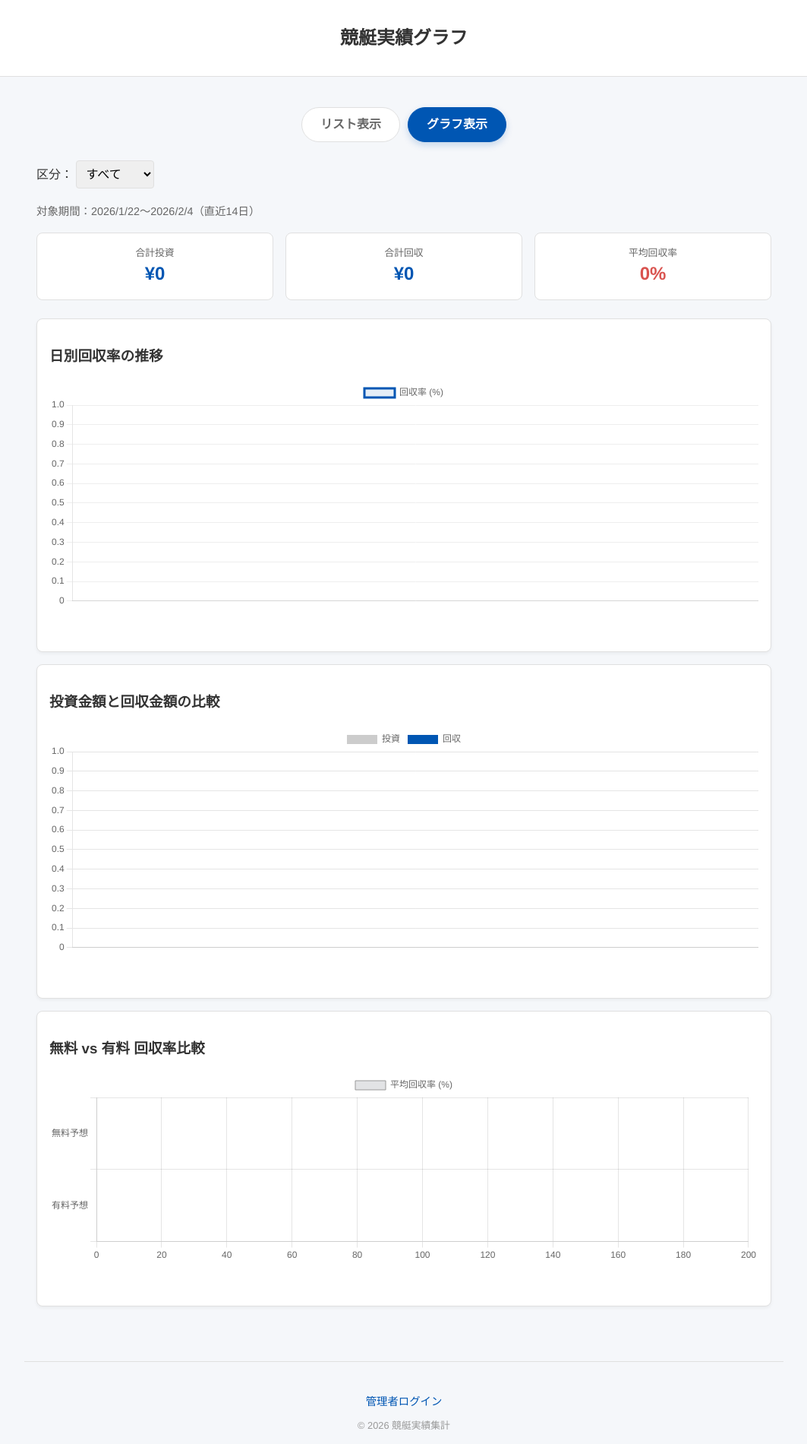
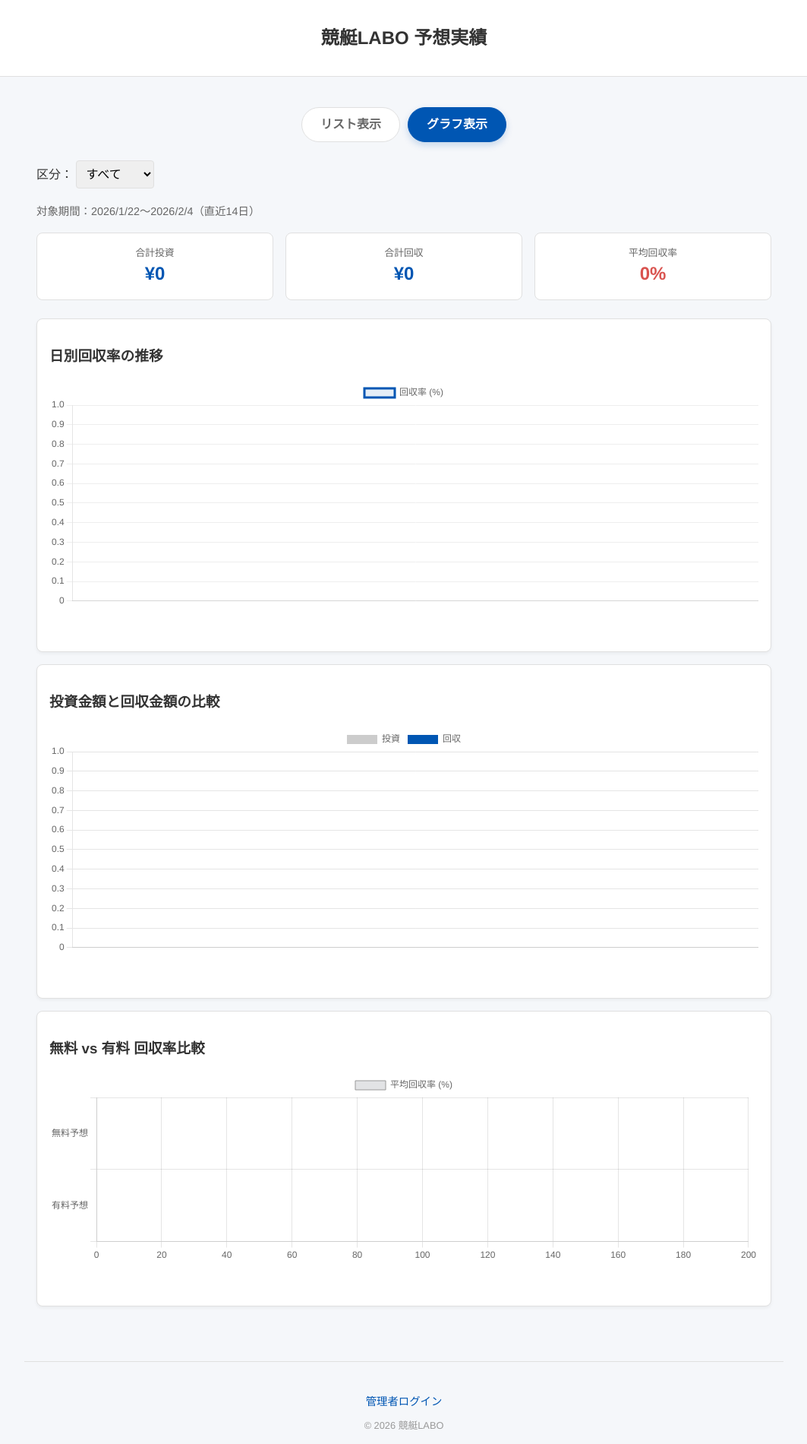
Before and after one commit to kyoteiLABO/boat-race-results, a plain HTML site: page graph.html in a window 1280 px wide. Shown: the whole page at 76% size, without its empty margins (108-1171 px from the left). Drawn offline with nearby package versions, Linux system fonts and the light colour scheme.

Commit message:
タイトル変更

```diff
--- a/graph.html
+++ b/graph.html
@@ -4,7 +4,7 @@
 <head>
     <meta charset="UTF-8">
     <meta name="viewport" content="width=device-width, initial-scale=1.0">
-    <title>実績グラフ - 競艇実績集計</title>
+    <title>競艇LABO 予想実績</title>
     <link rel="stylesheet" href="css/style.css">
     <script src="https://cdn.jsdelivr.net/npm/chart.js"></script>
     <style>
@@ -51,7 +51,7 @@
 <body>
     <header class="site-header">
         <div class="container flex-between">
-            <h1 class="site-title">競艇実績グラフ</h1>
+            <h1 class="site-title">競艇LABO 予想実績</h1>
         </div>
     </header>
 
@@ -112,7 +112,7 @@
 
     <footer class="container text-center mt-4" style="padding: 40px 0; border-top: 1px solid var(--color-border);">
         <a href="admin/login.html" class="admin-link">管理者ログイン</a>
-        <p style="font-size: 0.8rem; color: #999; margin-top: 10px;">&copy; 2026 競艇実績集計</p>
+        <p style="font-size: 0.8rem; color: #999; margin-top: 10px;">&copy; 2026 競艇LABO</p>
     </footer>
 
     <script src="js/app.js"></script>
```
